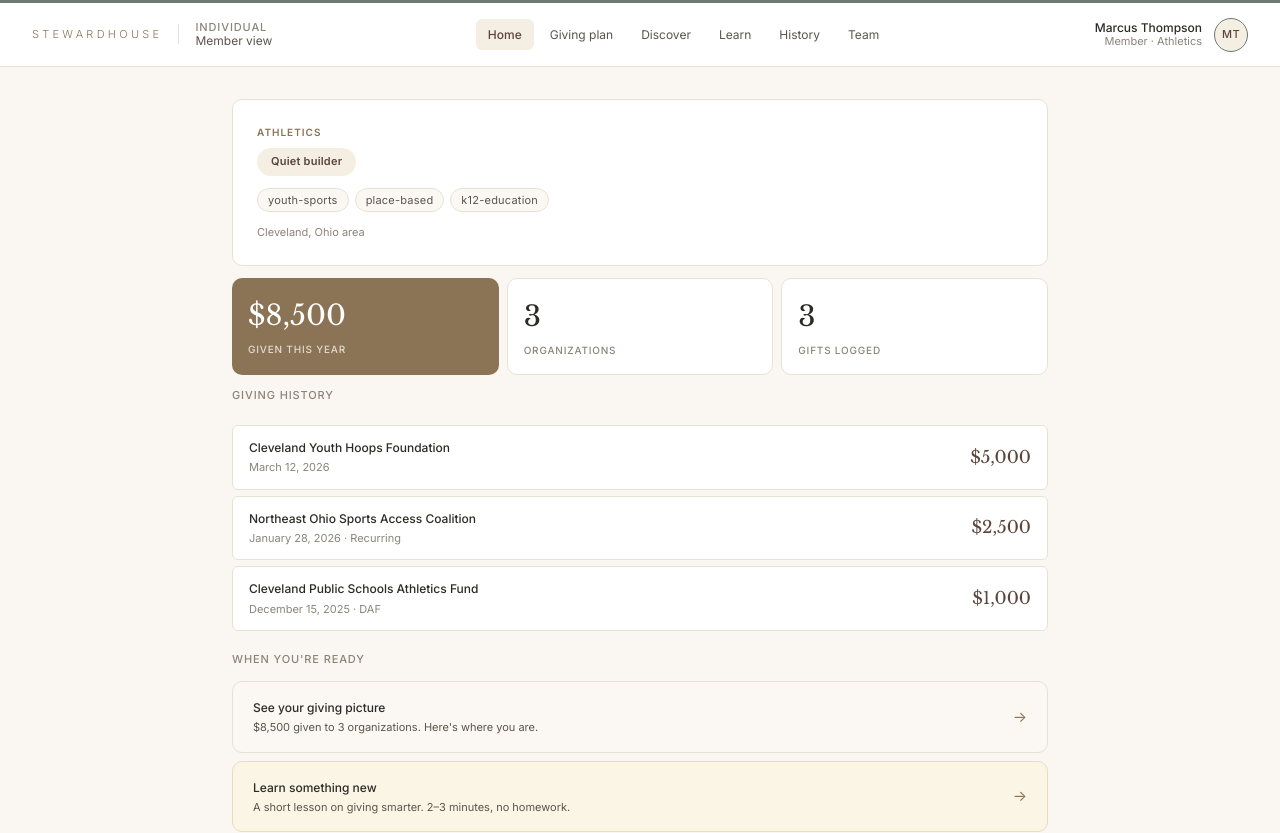
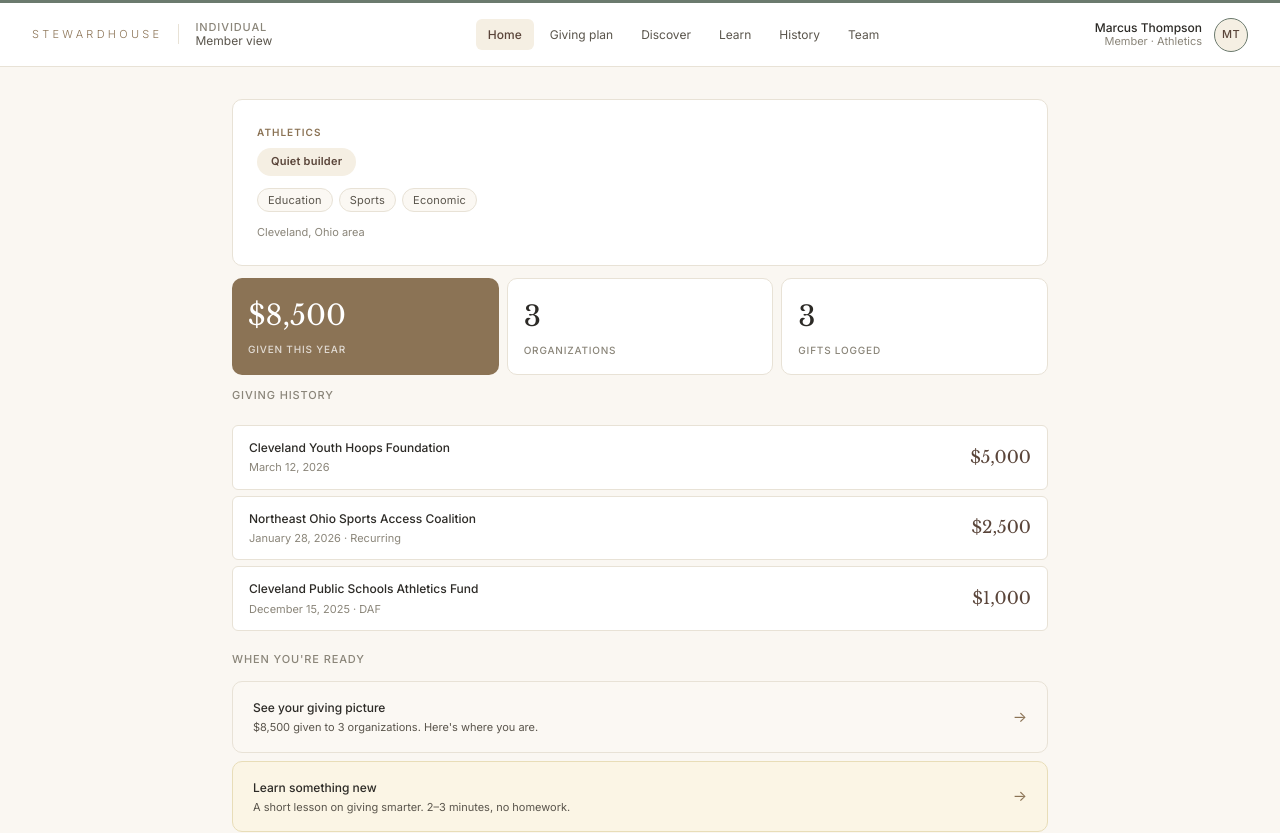
Before and after one commit to talabifaouzi/stewardhouse-app, a React (Vite) app: page /individual in a window 1280 px wide. Shown: the top 833 px of the page. Built offline with nearby package versions, Linux system fonts and the light colour scheme.

Commit message:
v0.7.4 — bugfix: Marcus's cause IDs now use canonical intake taxonomy

```diff
--- a/src/data/individualProfile.js
+++ b/src/data/individualProfile.js
@@ -10,11 +10,13 @@ export const individualProfile = {
   // Geo context (drives "place-based" causes)
   geoDetail: 'Cleveland, Ohio area',
 
-  // Causes selected during onboarding
+  // Causes selected during onboarding — uses canonical intake CAUSES taxonomy
+  // (matches intakeData.js so Discover, Funding Spotlight, and cause-tag
+  // display all resolve correctly).
   causes: [
-    { id: 'youth-sports', label: 'Youth sports access' },
-    { id: 'place-based', label: 'Place-based community' },
-    { id: 'k12-education', label: 'K–12 education' },
+    { id: 'education', label: 'Education' },
+    { id: 'sports', label: 'Sports' },
+    { id: 'economic', label: 'Economic' },
   ],
 
   // Visibility preference: 'public' | 'selective' | 'private'
```
